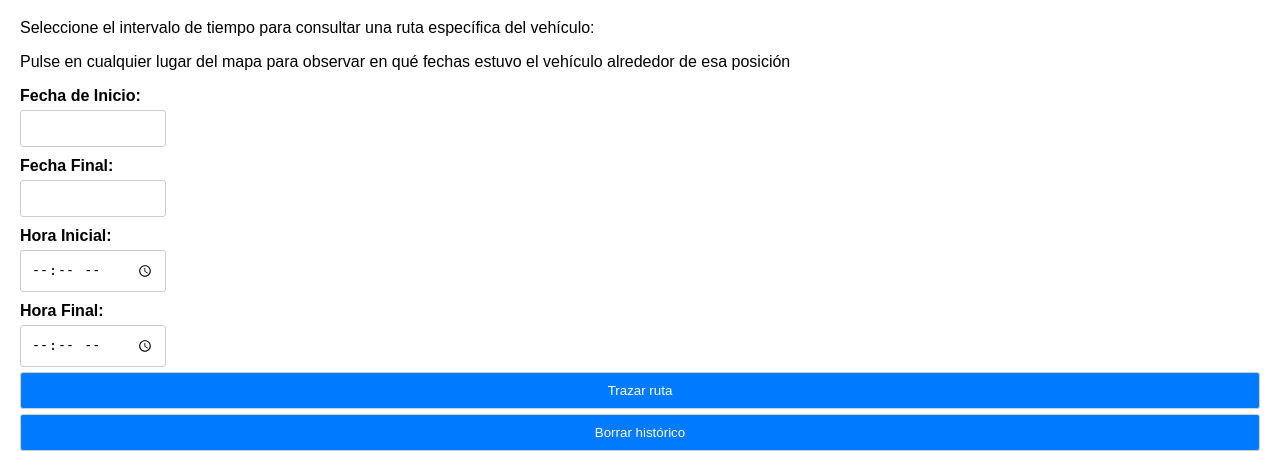
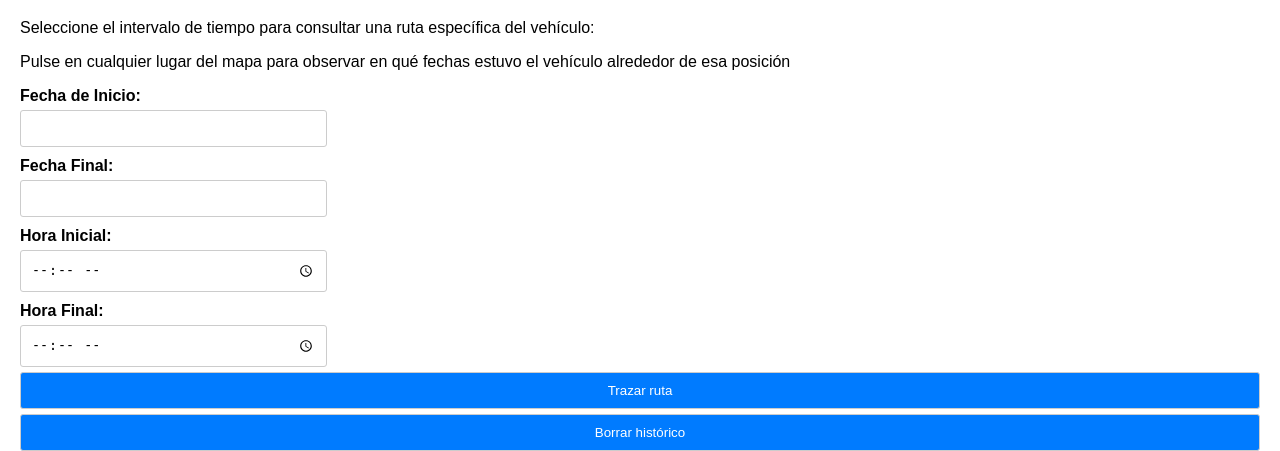
Before and after one commit to jmanzur02/GeoLocalization, a PHP site: page /index2.php in a window 1280 px wide. Shown: the part 349-800 px from the top of the page. Run offline with PHP 8.4, Linux system fonts and the light colour scheme; some libraries are stand-ins or nearby versions.

Commit message:
New changes

```diff
--- a/estilo.css
+++ b/estilo.css
@@ -35,7 +35,7 @@ label {
     display: inline-block; /* Hacer que los elementos aparezcan en línea */
     width: auto; /* Ancho automático para ajustar al contenido */
     margin-right: 10px; /* Espacio derecho entre los elementos (ajusta según sea necesario) */
-    width: 10%;
+    width: 23%;
     padding: 10px;
     margin-top: 5px;
     border: 1px solid #ccc;
```
